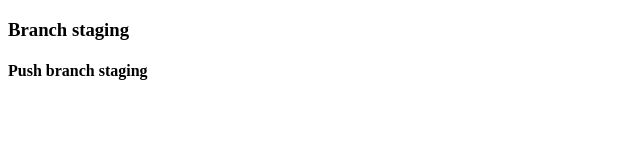
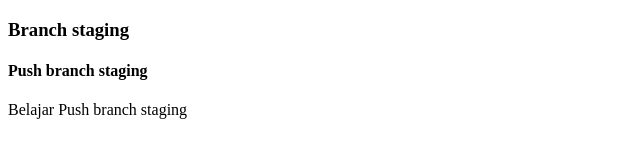
Before and after one commit to ekoheryanto/belajar-niomic, a plain HTML site: page belajar.html in a window 1280 px wide. Shown: the whole page, without its empty margins (0-640 px from the left). Drawn offline with Linux system fonts and the light colour scheme.

Commit message:
add paragrap

```diff
--- a/belajar.html
+++ b/belajar.html
@@ -7,5 +7,6 @@
   <body>
 <h3>Branch staging</h3>
 <h4>Push branch staging</h4>
+<p>Belajar Push branch staging </p>
   </body>
 </html>
```
